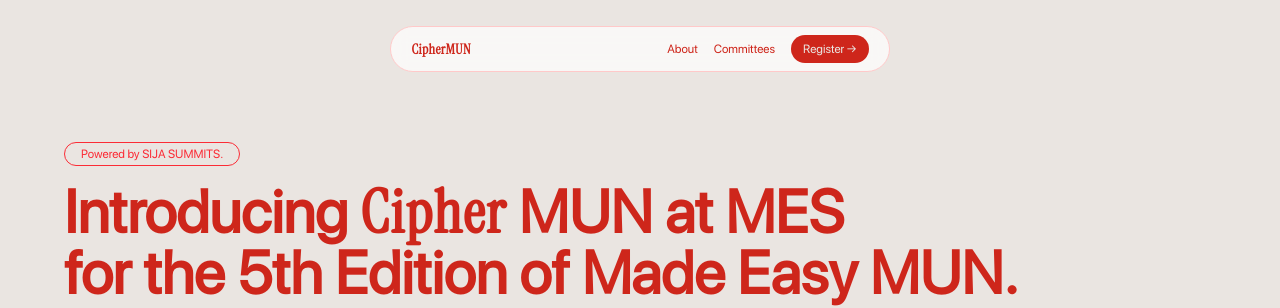
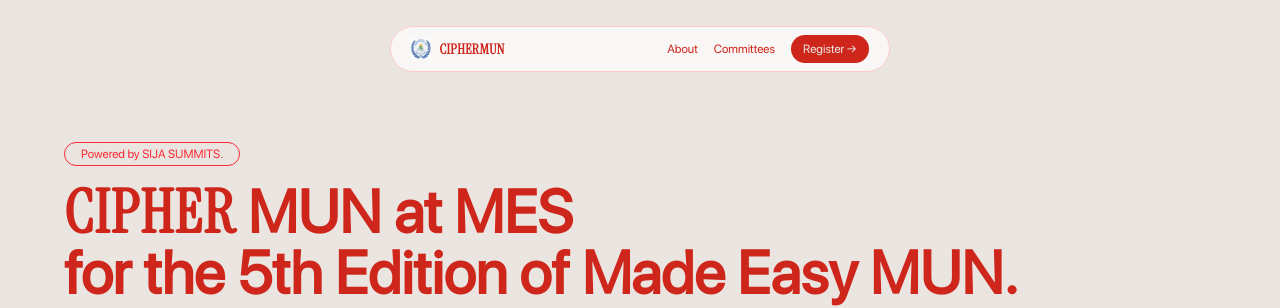
Before and after one commit to vaidikco/mesmun, a Next.js app: page / in a window 1280 px wide. Shown: the top 308 px of the page. Built offline with nearby package versions, Linux system fonts and the light colour scheme.

Commit message:
changed proposed by msswati

```diff
--- a/app/page.js
+++ b/app/page.js
@@ -59,7 +59,7 @@
 const faqs = [
   {
     q: "Where is the event being held?",
-    a: "CipherMUN — the 5th edition of MESMUN — will be held at Made Easy School, Gurugram. The exact hall and room allocations will be shared in the delegate study guides closer to the event.",
+    a: "CipherMUN — the 5th edition of MESMUN — will be held at Made Easy School, Gurugram on 29th and 30th May 2026.",
   },
   {
     q: "When is the event?",
@@ -79,7 +79,7 @@
   },
   {
     q: "Where can I contact the organizers for more information?",
-    a: "For any queries regarding registration, committee details, or event logistics. You may contact us 9999639155. ",
+    a: "For any queries regarding registration, committee details, or event logistics. You may contact us swati.tyagi@madeeasyschool.in ",
   },
 ];
 
@@ -153,8 +153,13 @@
           transition={{ duration: 0.6, ease: [0.22, 1, 0.36, 1] }}
           className="self-center w-full sm:w-[60%] mt-[2vw] md:w-[45%] lg:w-[40%] bg-white/70 backdrop-blur-sm border border-red-200 rounded-full px-5 py-2 flex items-center justify-between mb-8"
         >
-          <span className="text-[#ce261b] font-serif tracking-wide text-sm font-semibold">
-            CipherMUN
+          <span className="text-[#ce261b] flex font-serif tracking-wide text-sm font-semibold">
+            <img
+              src="/logo.png"
+              alt="CIPHERMUN Logo"
+              className="w-5 h-5 mr-2"
+            />
+            CIPHERMUN
           </span>
           <div className="flex items-center gap-4 text-xs text-[#ce261b]">
             <a
@@ -198,8 +203,8 @@
             }}
             className="text-[#ce261b] mt-4 text-3xl sm:text-4xl md:text-5xl lg:text-6xl font-semibold leading-none"
           >
-            Introducing <span className="font-serif tracking-wide">Cipher</span>{" "}
-            MUN at MES <br />
+            <span className="font-serif tracking-wide">CIPHER</span> MUN at MES{" "}
+            <br />
             for the 5th Edition of Made Easy MUN.
           </motion.h1>
 
@@ -496,15 +501,20 @@
           <div className="flex flex-col md:flex-row md:justify-between md:items-start gap-10 pb-12 border-b border-[#eae5e1]/20">
             <FadeInWhenVisible direction="right" className="md:w-[35%]">
               <div>
-                <h2 className="font-serif text-3xl sm:text-4xl font-semibold tracking-wide">
-                  CipherMUN
+                <h2 className="font-serif flex text-3xl sm:text-4xl font-semibold tracking-wide">
+                  <img
+                    src="/logo.png"
+                    alt="CIPHERMUN Logo"
+                    className="w-8 h-8 mr-2 mt-1"
+                  />
+                  CIPHERMUN
                 </h2>
                 <p className="mt-3 text-sm sm:text-base text-[#eae5e1]/70 leading-relaxed">
                   The 5th Edition of Made Easy MUN — a celebration of diplomacy,
                   dialogue, and the next generation of global leaders.
                 </p>
                 <p className="mt-4 text-xs text-[#eae5e1]/50 uppercase tracking-widest">
-                  Powered by SIJA SUMMITS.
+                  Co-Organised by SIJA SUMMITS.
                 </p>
                 <p className="mt-4 text-xs text-[#eae5e1]/50 uppercase tracking-widest">
                   Developed, Designed and Maintained by vaidik.co.
@@ -582,11 +592,11 @@
           {/* Bottom row */}
           <div className="pt-6 flex flex-col sm:flex-row items-center justify-between gap-3 text-xs text-[#eae5e1]/40">
             <p>
-              © 2025 CipherMUN · Made Easy School, Gurugram. All rights
+              © 2026 CipherMUN · Made Easy School, Gurugram. All rights
               reserved.
             </p>
             <p className="flex items-center gap-1 flex-wrap justify-center sm:justify-end">
-              Powered by{" "}
+              Co-Organised by{" "}
               <a
                 href=""
                 target="_blank"
```
Also changed, not shown: public/logo.png (added).
